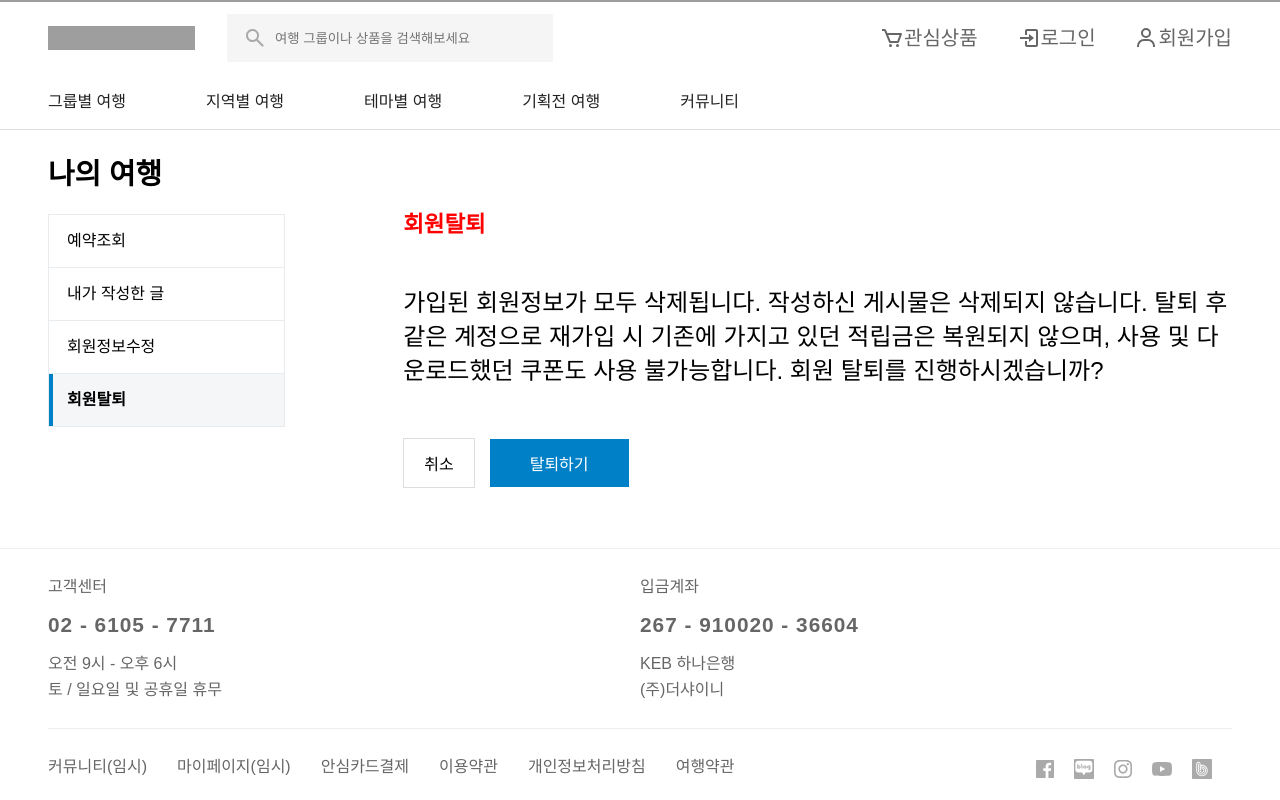
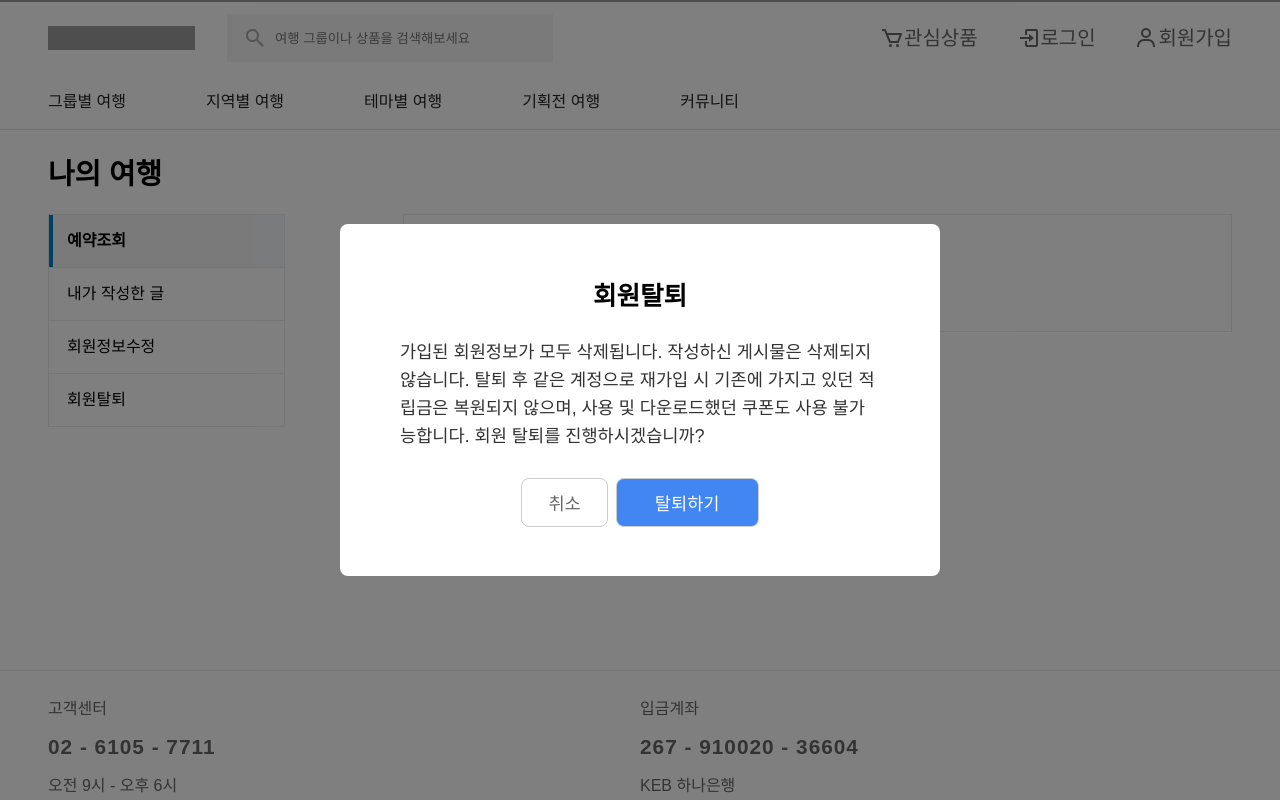
Before and after one commit to shyneeds/shyneeds_FE, a React (Create React App) app: page /mypage in a window 1280 px wide. Both pictures are taken after a click on the element "회원탈퇴". Shown: the part 958-1758 px from the top of the page. Built offline with nearby package versions, Linux system fonts and the light colour scheme; no server answers; grey boxes are pictures that could not be loaded; a web font is replaced by a local one.

Commit message:
feat: 은정님 props 테스트용

```diff
--- a/src/App.tsx
+++ b/src/App.tsx
@@ -30,7 +30,7 @@ function App() {
         <Route path="/signup" element={<SignUp />} />
         <Route path="/admin" element={<Admin_Main />} />
         <Route path="/admin/product" element={<Admin_Product />} />
-        <Route path="/mypage" element={<MyPage />} />
+        <Route path="/mypage" element={<MyPage popup={false} />} />
         <Route path="/login" element={<LoginPage />} />
         <Route path="/LoginResult" element={<LoginResult />} />
         <Route path="/community" element={<Community />} />
--- a/src/components/mypage/MypageTab.tsx
+++ b/src/components/mypage/MypageTab.tsx
@@ -1,13 +1,60 @@
-import React, { useState } from 'react';
+import React, { Dispatch, SetStateAction, useEffect, useState } from 'react';
 import styled from 'styled-components';
 import Reservation from './Reservation';
 import Writing from './Writing';
 import Modify from './Modify';
 import Withdrawal from './Withdrawal';
 import HelloBox from './HelloBox';
+import axios from 'axios';
+import { useAppSelector, useAppDispatch } from '../../app/hooks';
+import { userToken, userId } from '../../features/kakaoLogin/kakaoLoginSlice';
+import { email, name } from '../../features/userData/userDataSlice';
 
-const Mypage = () => {
+export interface PropsType {
+  popup: boolean;
+}
+
+const Mypage: React.FC<PropsType> = (props) => {
   const [tab, setTab] = useState<number>(1);
+  const [popup, setPopup] = useState<PropsType['popup']>(false);
+  // const [popup, setPopup] = useState<boolean>(false);
+  // const [datas, setDatas] = useState<any>([]);
+  // const [booking, setBooking] = useState<any>([]);
+
+  const token = useAppSelector(userToken);
+  const userIdValue = useAppSelector(userId);
+  const dispatch = useAppDispatch();
+
+  useEffect(() => {
+    axios({
+      method: 'get',
+      url: `http://13.125.151.45:8080/api/my/user/${userIdValue}`,
+      headers: {
+        Authorization: `Bearer ${token}`,
+      },
+    }).then((res) => {
+      console.log(res.data.data.userInfo.name);
+      // setDatas(res.data.data);
+      // dispatch(email(datas.userInfo.email));
+
+      dispatch(name(res.data.data.userInfo.name));
+    });
+  }, []);
+  // useEffect(() => {
+  //   axios({
+  //     method: 'get',
+  //     url: `http://13.125.151.45:8080/api/reservation/user/${userIdValue}`,
+  //     headers: {
+  //       Authorization: `Bearer ${token}`,
+  //     },
+  //   }).then((res) => {
+  //     console.log(res);
+  //     setBooking(res);
+  //     // dispatch(email(datas.userInfo.email));
+  //     // dispatch(name(datas.userInfo.name));
+  //   });
+  // }, []);
+  // console.log(booking);
 
   return (
     <div>
@@ -35,7 +82,7 @@ const Mypage = () => {
             </p>
             <p
               className={tab === 4 ? 'active' : undefined}
-              onClick={() => setTab(4)}
+              onClick={() => setPopup(!popup)}
             >
               회원탈퇴
             </p>
@@ -50,7 +97,9 @@ const Mypage = () => {
               {tab === 1 && <Reservation />}
               {tab === 2 && <Writing />}
               {tab === 3 && <Modify />}
-              {tab === 4 && <Withdrawal />}
+              {/* {tab === 4 && <Withdrawal />} */}
+              {/* {popup === true && <Withdrawal (props:propsType)setPopup={setPopup}/>} */}
+              {popup && <Withdrawal popup={popup} />}
             </ContentsResult>
           </ContentsMain>
         </Contents>
--- a/src/components/mypage/Withdrawal.tsx
+++ b/src/components/mypage/Withdrawal.tsx
@@ -1,46 +1,95 @@
 import React from 'react';
 import styled from 'styled-components';
+import { PropsType } from './MypageTab';
 
-const Withdrawal = () => {
+const Withdrawal = ({
+  popup,
+}: {
+  popup: PropsType['popup'];
+}): JSX.Element | any => {
+  if (popup) {
     return (
-    <div>
+      <PopupBox>
+        <BackGround />
+        <Popup>
           <Title>회원탈퇴</Title>
           <Info>
-        가입된 회원정보가 모두 삭제됩니다. 작성하신 게시물은 삭제되지 않습니다.
-        탈퇴 후 같은 계정으로 재가입 시 기존에 가지고 있던 적립금은 복원되지
-        않으며, 사용 및 다운로드했던 쿠폰도 사용 불가능합니다. 회원 탈퇴를
-        진행하시겠습니까?
+            가입된 회원정보가 모두 삭제됩니다. 작성하신 게시물은 삭제되지
+            않습니다. 탈퇴 후 같은 계정으로 재가입 시 기존에 가지고 있던
+            적립금은 복원되지 않으며, 사용 및 다운로드했던 쿠폰도 사용
+            불가능합니다. 회원 탈퇴를 진행하시겠습니까?
           </Info>
-      <Btn>
-        <Cancel>취소</Cancel>
-        <Out>탈퇴하기</Out>
+          <BtnBox>
+            <Btn
+              fontColor="#666"
+              backgroundColor="#fff"
+              padding="11px 26px"
+              onClick={() => {
+                popup;
+              }}
+            >
+              취소
             </Btn>
-    </div>
+            <Btn fontColor="#fff" backgroundColor="#4286F4" padding="11px 38px">
+              탈퇴하기
+            </Btn>
+          </BtnBox>
+        </Popup>
+      </PopupBox>
     );
+  }
 };
 
+const PopupBox = styled.div`
+  position: fixed;
+  top: 0;
+  left: 0;
+  width: 100%;
+  height: 100%;
+`;
+const BackGround = styled.div`
+  width: 100%;
+  height: 100%;
+  background-color: rgba(0, 0, 0, 0.5);
+`;
+const Popup = styled.div`
+  position: absolute;
+  top: 50%;
+  left: 50%;
+  transform: translate(-50%, -50%);
+  width: 600px;
+  height: 352px;
+  padding: 60px;
+  border-radius: 8px;
+  background: #fff;
+  text-align: center;
+`;
 const Title = styled.h2`
-  color: #ff0000;
+  font-size: 1.6rem;
+  font-weight: 700;
+  color: #000;
 `;
 const Info = styled.p`
-  margin: 50px 0;
-  font-size: 1.5rem;
-  line-height: 34px;
+  margin: 28px 0;
+  font-size: 1.1rem;
+  color: #333;
+  line-height: 28px;
+  text-align: left;
 `;
-const Btn = styled.div`
-  margin: 0 0 30px;
-`;
-const Cancel = styled.button`
-  margin-right: 15px;
-  padding: 12px 20px;
-  border: 1px solid #ddd;
-  font-size: 1rem;
-`;
-const Out = styled.button`
-  padding: 12px 40px;
-  background-color: #0081c7;
-  color: #fff;
-  font-size: 1rem;
+const BtnBox = styled.div``;
+const Btn = styled.button<{
+  fontColor: string;
+  backgroundColor: string;
+  padding: string;
+}>`
+  margin: 0 4px;
+  padding: ${(props) => props.padding};
+  background-color: ${(props) => props.backgroundColor};
+  border: 1px solid #cccccc;
+  border-radius: 8px;
+  font-weight: 500;
+  font-size: 1.1rem;
+  color: ${(props) => props.fontColor};
 `;
 
 export default Withdrawal;
--- a/src/pages/myPage/MyPage.tsx
+++ b/src/pages/myPage/MyPage.tsx
@@ -1,13 +1,13 @@
 import React, { useEffect, useState } from 'react';
 import Footer from '../../components/common/Footer';
 import Header from '../../components/common/header/Header';
-import MypageTab from '../../components/mypage/MypageTab';
+import MypageTab, { PropsType } from '../../components/mypage/MypageTab';
 import axios from 'axios';
 import { useAppSelector, useAppDispatch } from '../../app/hooks';
 import { userToken, userId } from '../../features/kakaoLogin/kakaoLoginSlice';
 import { email } from '../../features/userData/userDataSlice';
 
-const MyPage = () => {
+const MyPage = ({ popup }: { popup: PropsType['popup'] }) => {
   const [datas, setDatas] = useState<any>([]);
   const Token = useAppSelector(userToken);
   const UserId = useAppSelector(userId);
@@ -37,7 +37,7 @@ const MyPage = () => {
   return (
     <div>
       <Header />
-      <MypageTab />
+      <MypageTab popup={popup} />
       <Footer />
     </div>
   );
```
Also changed, not shown: 1 other file (tests, documents, lock files or other folders). Lines whose indentation alone changed are shown as unchanged.
